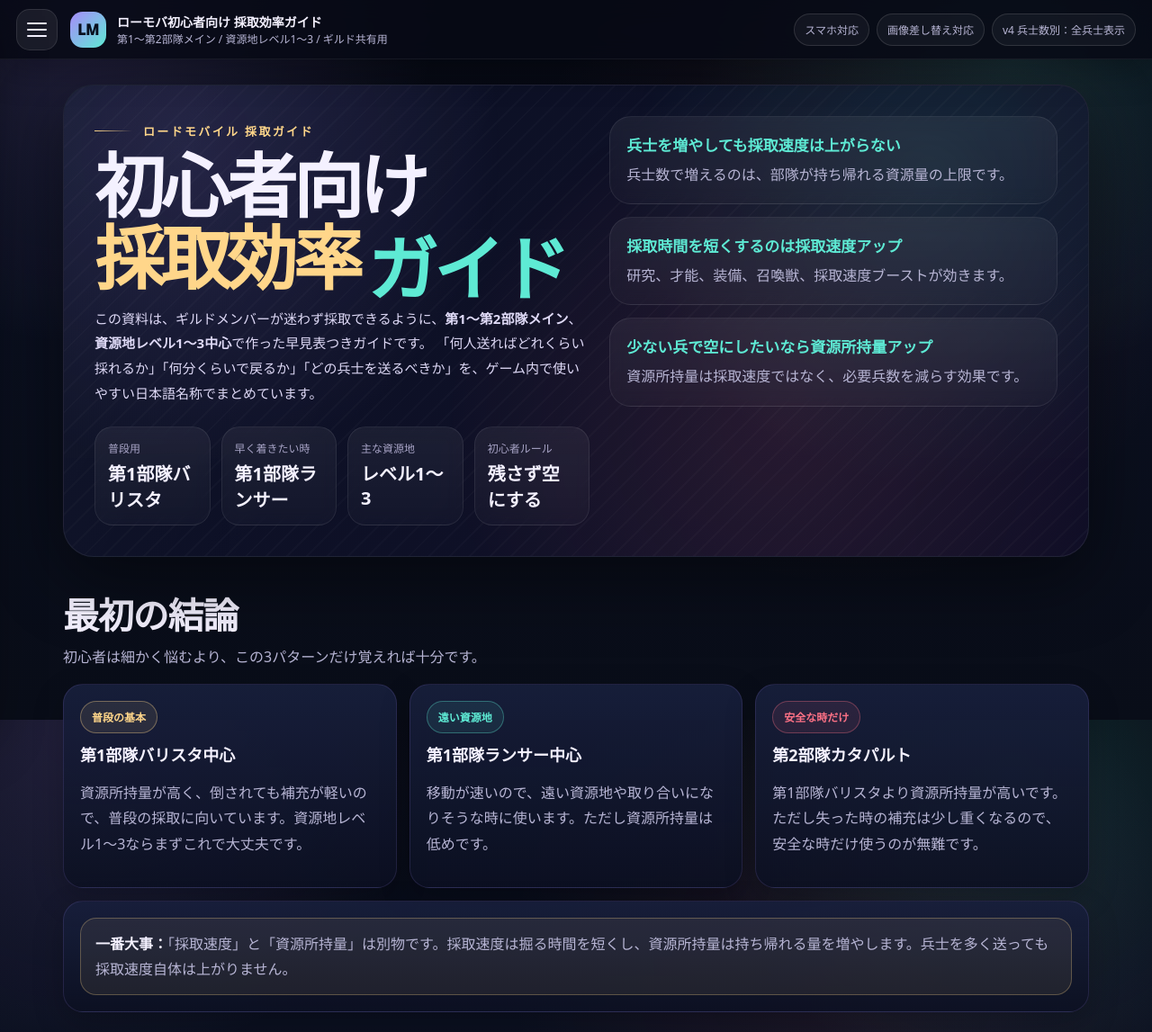
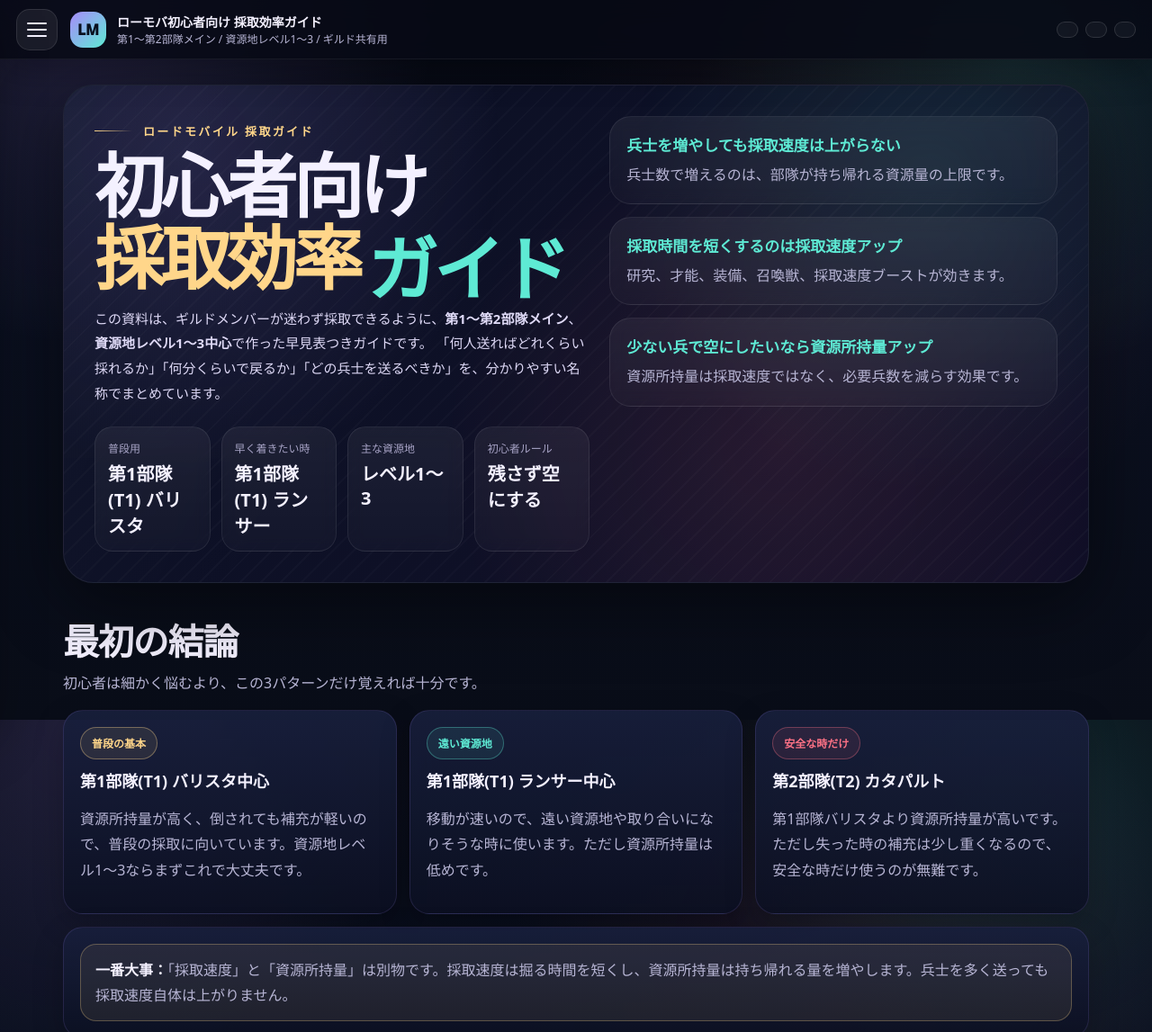
Before and after one commit to Ryo-xxx/lm-guild-guide-v2, a plain HTML site: page index.html in a window 1280 px wide. Shown: the top 1147 px of the page at 90% size. Drawn offline with Linux system fonts and the light colour scheme.

Commit message:
Update troop names and descriptions in index.html

```diff
--- a/index.html
+++ b/index.html
@@ -20,8 +20,8 @@
       </div>
     </div>
     <div class="topMeta">
-      <span class="pill">スマホ対応</span>
-      <span class="pill">画像差し替え対応</span><span class="pill">v4 兵士数別：全兵士表示</span>
+      <span class="pill"></span>
+      <span class="pill"></span><span class="pill"></span>
     </div>
   </header>
 
@@ -69,11 +69,11 @@
             </h1>
             <p class="heroSub">
               この資料は、ギルドメンバーが迷わず採取できるように、<strong>第1〜第2部隊メイン</strong>、<strong>資源地レベル1〜3中心</strong>で作った早見表つきガイドです。
-              「何人送ればどれくらい採れるか」「何分くらいで戻るか」「どの兵士を送るべきか」を、ゲーム内で使いやすい日本語名称でまとめています。
+              「何人送ればどれくらい採れるか」「何分くらいで戻るか」「どの兵士を送るべきか」を、分かりやすい名称でまとめています。
             </p>
             <div class="kpiGrid">
-              <div class="kpi"><small>普段用</small><strong>第1部隊バリスタ</strong></div>
-              <div class="kpi"><small>早く着きたい時</small><strong>第1部隊ランサー</strong></div>
+              <div class="kpi"><small>普段用</small><strong>第1部隊(T1) バリスタ</strong></div>
+              <div class="kpi"><small>早く着きたい時</small><strong>第1部隊(T1) ランサー</strong></div>
               <div class="kpi"><small>主な資源地</small><strong>レベル1〜3</strong></div>
               <div class="kpi"><small>初心者ルール</small><strong>残さず空にする</strong></div>
             </div>
@@ -106,17 +106,17 @@
       <div class="grid">
         <article class="card span4">
           <span class="badge gold">普段の基本</span>
-          <h3>第1部隊バリスタ中心</h3>
+          <h3>第1部隊(T1) バリスタ中心</h3>
           <p>資源所持量が高く、倒されても補充が軽いので、普段の採取に向いています。資源地レベル1〜3ならまずこれで大丈夫です。</p>
         </article>
         <article class="card span4">
           <span class="badge accent">遠い資源地</span>
-          <h3>第1部隊ランサー中心</h3>
+          <h3>第1部隊(T1) ランサー中心</h3>
           <p>移動が速いので、遠い資源地や取り合いになりそうな時に使います。ただし資源所持量は低めです。</p>
         </article>
         <article class="card span4">
           <span class="badge rose">安全な時だけ</span>
-          <h3>第2部隊カタパルト</h3>
+          <h3>第2部隊(T2) カタパルト</h3>
           <p>第1部隊バリスタより資源所持量が高いです。ただし失った時の補充は少し重くなるので、安全な時だけ使うのが無難です。</p>
         </article>
         <article class="card span12">
@@ -291,12 +291,12 @@
       </div>
 
       <div class="grid">
-        <article class="card span4"><span class="badge gold">おすすめ</span><h3>第1部隊バリスタ</h3><p>資源所持量が高く、補充が軽いです。普段の採取はこれが一番扱いやすいです。</p></article>
-        <article class="card span4"><span class="badge accent">速度重視</span><h3>第1部隊ランサー</h3><p>移動が速いです。遠い資源地へ先に着きたい時に使います。</p></article>
-        <article class="card span4"><span class="badge rose">安全時</span><h3>第2部隊カタパルト</h3><p>資源所持量は高いですが、倒された時の補充は第1部隊より重いです。</p></article>
+        <article class="card span4"><span class="badge gold">おすすめ</span><h3>第1部隊(T1) バリスタ</h3><p>資源所持量が高く、補充が軽いです。普段の採取はこれが一番扱いやすいです。</p></article>
+        <article class="card span4"><span class="badge accent">速度重視</span><h3>第1部隊(T1) ランサー</h3><p>移動が速いです。遠い資源地へ先に着きたい時に使います。</p></article>
+        <article class="card span4"><span class="badge rose">安全時</span><h3>第2部隊(T2) カタパルト</h3><p>資源所持量は高いですが、倒された時の補充は第1部隊より重いです。</p></article>
 
         <article class="card span12">
-          <h3>混ぜる時の注意</h3>
+          <h3>1部隊に兵士の種類を混ぜて採取を行う時の注意</h3>
           <p>移動速度は、部隊の中で遅い兵士に引っ張られます。早く着きたいならランサーだけ、たくさん持ち帰りたいならバリスタだけ、というように目的を分けると失敗しにくいです。</p>
         </article>
       </div>
@@ -344,7 +344,7 @@
       <div class="sectionTitle">
         <div>
           <h2>初心者向け注意点</h2>
-          <p>ギルド内で揉めにくく、安全に採取するための最低限ルールです。</p>
+          <p>資源を安全に採取するための最低限ルールです。</p>
         </div>
       </div>
 
@@ -380,13 +380,13 @@
             <li><a href="https://lordsmobile.fandom.com/wiki/Gathering" target="_blank" rel="noreferrer">採取の仕様確認</a></li>
             <li><a href="https://lordsmobile.fandom.com/wiki/Troop" target="_blank" rel="noreferrer">兵士ごとの資源所持量確認</a></li>
             <li><a href="https://marksangryreview.com/gathering-resources/" target="_blank" rel="noreferrer">資源地ごとの量と採取時間表</a></li>
-            <li><a href="https://romoba.hatenablog.jp/entry/2021/01/30/153013" target="_blank" rel="noreferrer">日本語の兵士名確認</a></li>
+            <li><a href="https://romoba.hatenablog.jp/entry/2021/01/30/153013" target="_blank" rel="noreferrer">兵士名確認</a></li>
           </ul>
         </article>
       </div>
 
       <div class="footer">
-        このページはギルド共有用の静的HTMLです。数値がゲーム内と違う場合はゲーム内を優先してください。
+        このページは[NKC]ねくちゃんずギルド共有専用です。数値がゲーム内と違う場合はゲーム内を優先してください。
       </div>
     </section>
   </main>
```
